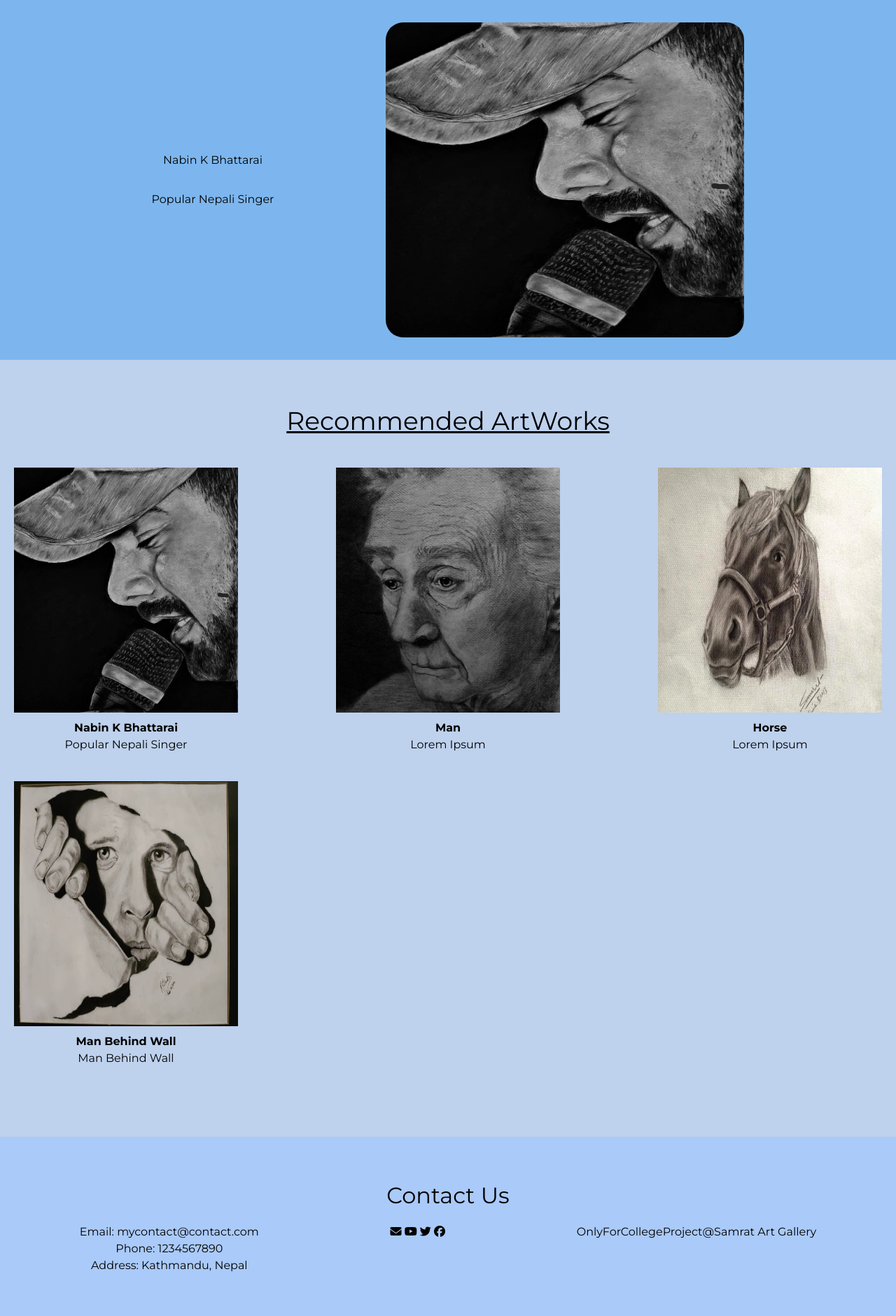
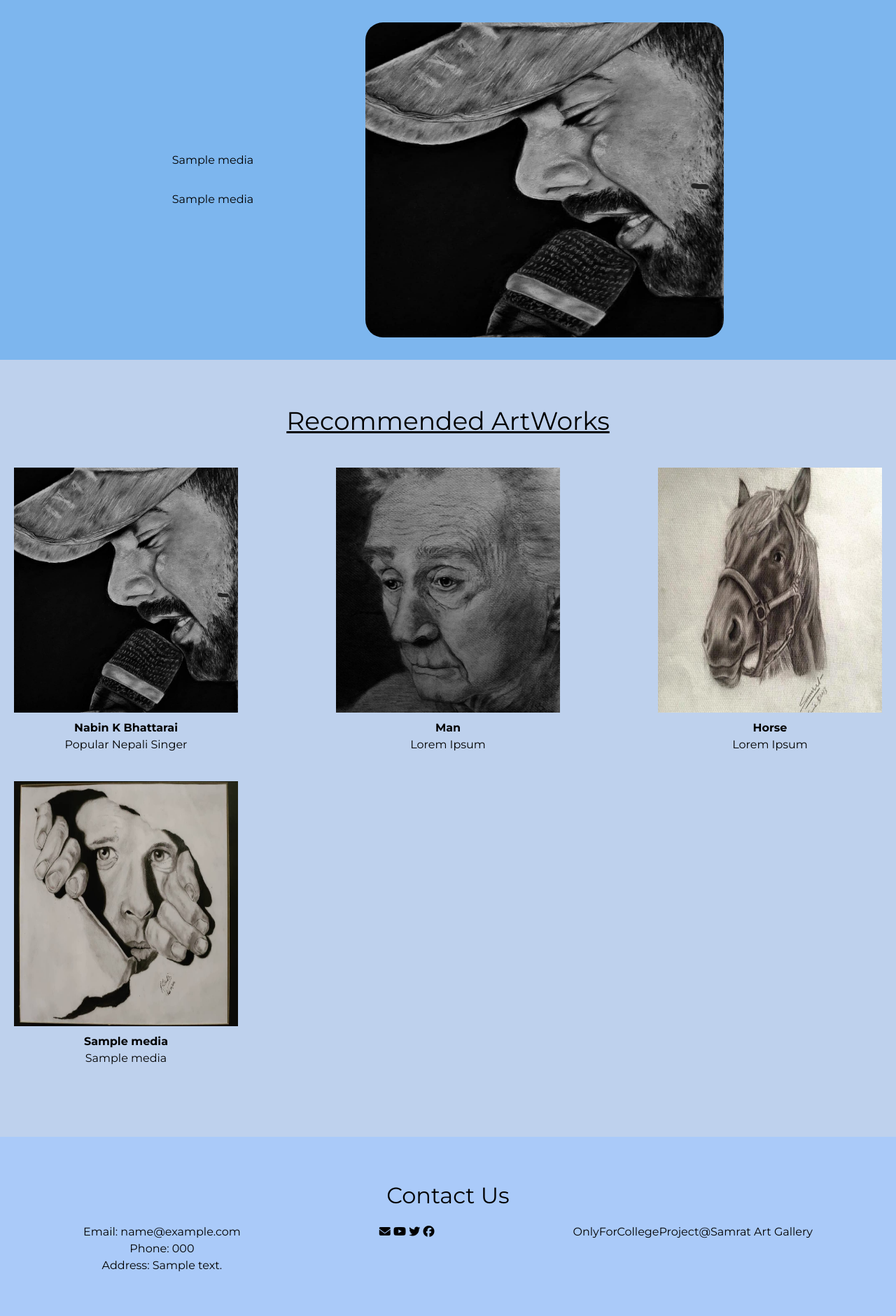
Before and after one commit to p-acharya09/PHPproject, a PHP site: page /artdetail in a window 1280 px wide. Shown: the part 64-1944 px from the top of the page at 70% size. Run offline with PHP 8.4, Linux system fonts and the light colour scheme; tables that the repository leaves empty or names only in its code hold one stand-in row (values such as "Sample post"); some libraries are stand-ins or nearby versions.

Commit message:
Make some content dynamic throughout the website

```diff
--- a/controllers/about.php
+++ b/controllers/about.php
@@ -2,6 +2,7 @@
 $config = require('config.php');
 $db = new Database($config['database']);
 
+$contact = $db->query('select * from settings')->fetch();
 $about = $db->query('select * from about')->fetch();
 
 require "views/about.view.php";
--- a/controllers/artdetail.php
+++ b/controllers/artdetail.php
@@ -1,3 +1,10 @@
 <?php
+$config = require('config.php');
+$db = new Database($config['database']);
+
+$contact = $db->query('select * from settings')->fetch();
+$list = $db->query('select * from media where id=1')->fetch();
+$listall = $db->query('select * from media')->fetchAll();
+
 require "views/artdetail.view.php";
 ?>
--- a/controllers/contact.php
+++ b/controllers/contact.php
@@ -1,3 +1,7 @@
 <?php
+$config = require('config.php');
+$db = new Database($config['database']);
+
+$contact = $db->query('select * from settings')->fetch();
 require "views/contact.view.php";
 ?>
--- a/controllers/index.php
+++ b/controllers/index.php
@@ -4,6 +4,7 @@ $db = new Database($config['database']);
 $list = $db->query('select * from media')->fetchAll();
 
 $limitedData = array_slice($list, 0, 2);
+$contact = $db->query('select * from settings')->fetch();
 
 require "views/index.view.php";
 ?>
--- a/controllers/media.php
+++ b/controllers/media.php
@@ -2,6 +2,7 @@
 $config = require('config.php');
 $db = new Database($config['database']);
 $list = $db->query('select * from media')->fetchAll();
+$contact = $db->query('select * from settings')->fetch();
 
 require "views/media.view.php";
 ?>
--- a/views/artdetail.view.php
+++ b/views/artdetail.view.php
@@ -3,10 +3,10 @@
         <!-- Art Detail Section -->
         <section class="art-detail">
             <div class="art-detail-section">
-                <h3>Nabin K Bhattarai</h3>
-                <p>Popular Nepali Singer</p>
+                <h3><?= $list['title']?></h3>
+                <p><?= $list['subtitle']?></p>
             </div>
-            <img title="Nabin K Bhattarai" src="./images/nkb.jpeg">
+            <img title="<?= $list['title']?>" src="./images/nkb.jpeg">
         </section>
 
         <section class="suggested">
@@ -33,13 +33,15 @@
                         <p>Lorem Ipsum </p>
                     </a>
                 </figure>
+                <?php foreach ($listall as $data): ?>
                 <figure>
                     <a href="./artdetail">
-                        <img title="Man Behind Wall" src="./images/mbtw.jpeg">
-                        <figcaption>Man Behind Wall</figcaption>
-                        <p>Man Behind Wall</p>
+                        <img title="<?= $data['title']?>" src="./images/mbtw.jpeg">
+                        <figcaption><?= $data['title']?></figcaption>
+                        <p><?= $data['subtitle']?></p>
                     </a>
                 </figure>
+                <?php endforeach ?>
             </div>
         </section>
 
--- a/views/contact.view.php
+++ b/views/contact.view.php
@@ -6,9 +6,9 @@
             <div class="contact-us-detail">
                 <h3>Contact Us</h3>
                 <ul>
-                    <li>Phone: 1234567890</li>
-                    <li>Email: mycontact@contact.com</li>
-                    <li>Address: Kathmandu, Nepal</li>
+                    <li>Phone: <span><?= $contact['contact_phone'] ?></span></li>
+                    <li>Email: <span><?= $contact['contact_email'] ?></span></li>
+                    <li>Address: <span><?= $contact['contact_address'] ?></span></li>
                 </ul>
             </div>
             <img title="Location" src="./images/maps.png">
--- a/views/partials/footer.php
+++ b/views/partials/footer.php
@@ -3,9 +3,9 @@
             <h3>Contact Us</h3>
             <div class="footer-list">
                 <ul>
-                    <li>Email: <a href="#">mycontact@contact.com</a></li>
-                    <li>Phone: 1234567890</li>
-                    <li>Address: Kathmandu, Nepal</li>
+                    <li>Email: <a href="#"><?= $contact['contact_email'] ?></a></li>
+                    <li>Phone: <span><?= $contact['contact_phone'] ?></span></li>
+                    <li>Address: <?= $contact['contact_address'] ?></li>
                 </ul>
                 <div class="social">
                     <i class="fas fa-envelope"></i>
```
